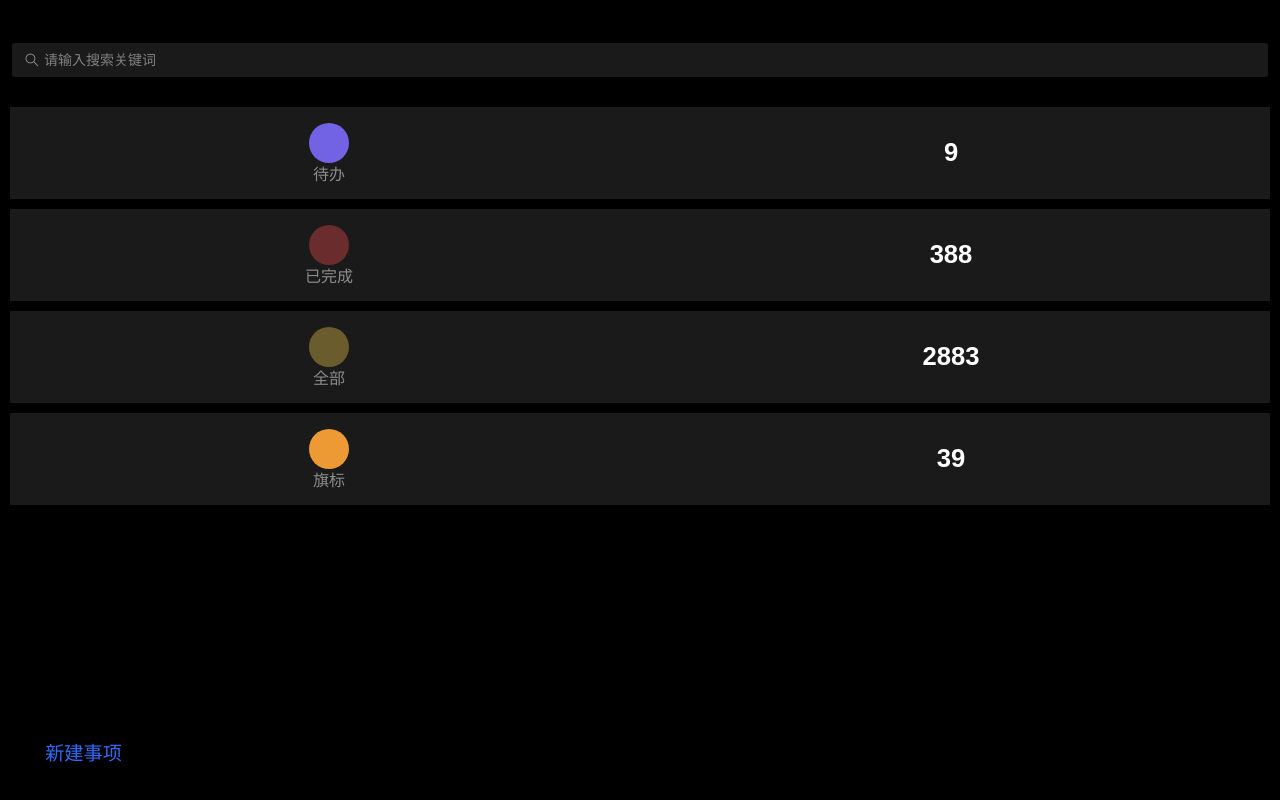
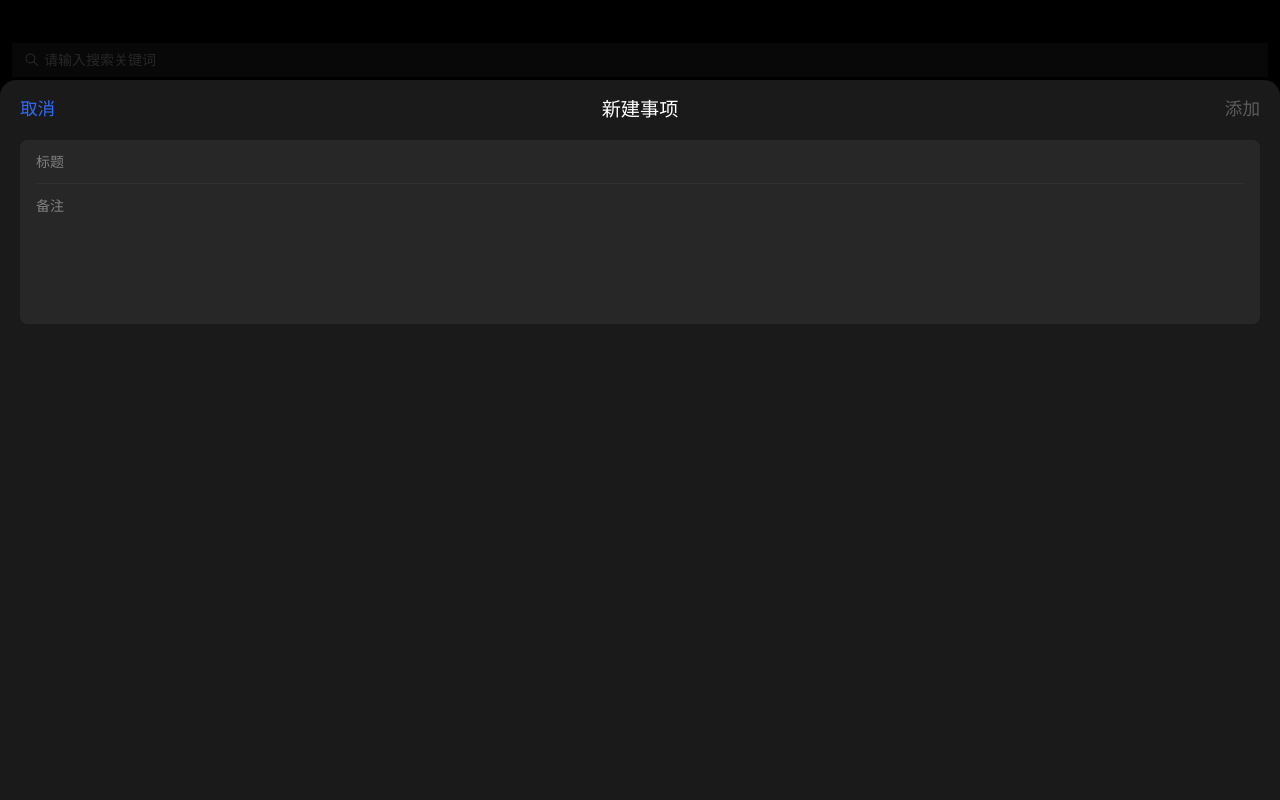
Before and after one commit to huabingtao/vue3-memo, a Vue app: page /#/ in a window 1280 px wide. Built offline with nearby package versions, Linux system fonts and the light colour scheme.

Commit message:
feat: 新建事项页面ui完成

```diff
--- a/src/assets/style/minxin.scss
+++ b/src/assets/style/minxin.scss
@@ -26,12 +26,13 @@
   }
 }
 
-//获取字体颜色
-@mixin font_color($color) {
+//获取颜色
+@mixin color($color) {
   @include themeify {
     color: themed($color) !important;
   }
 }
+
 
 //获取边框颜色
 @mixin border_color($color) {
@@ -39,3 +40,10 @@
     border-color: themed($color) !important;
   }
 }
+
+// 获取光标颜色
+@mixin caret_color($color) {
+  @include themeify {
+    caret-color: themed($color) !important;
+  }
+}
--- a/src/assets/style/themes.scss
+++ b/src/assets/style/themes.scss
@@ -5,10 +5,16 @@ $themes: (
     color-gird-bg: #fff,
     color-count: #000,
     color-text: #878787,
-    color-search-text: #3477f5,
+    color-caret: #3477f5,
+    color-search-text: #000,
     color-search-bg: #e0dfe4,
     color-search-icon: #767676,
     color-search-placeholder: #808082,
+    color-create-bg: #f0eff4,
+    color-create-text: #000,
+    color-create-text-d: #bfbfbf,
+    color-create-line: #c9c9c9,
+    color-create-input-bg: #fff,
     color-text-d: rgba(255, 255, 255, 0.3),
     color-text-l: rgba(255, 255, 255, 0.5),
     color-text-ll: rgba(255, 255, 255, 0.8),
@@ -19,10 +25,16 @@ $themes: (
     color-gird-bg: #1a1a1a,
     color-count: #fff,
     color-text: #8c8c8c,
+    color-caret: #fff,
     color-search-text: #fff,
     color-search-bg: #1a1a1a,
     color-search-icon: #929292,
     color-search-placeholder: #808082,
+    color-create-bg: #1a1a1a,
+    color-create-text: #fff,
+    color-create-text-d: #5c5c5c,
+    color-create-line: #393939,
+    color-create-input-bg: #272727,
     color-text-d: rgba(255, 255, 255, 0.3),
     color-text-l: rgba(255, 255, 255, 0.5),
     color-text-ll: rgba(255, 255, 255, 0.8),
--- a/src/components/add-btn/add-btn.vue
+++ b/src/components/add-btn/add-btn.vue
@@ -1,5 +1,5 @@
 <template>
-  <div class="btn">
+  <div class="btn" @click="onClick">
     <div class="btn-icon">
       <svg class="icon svg-icon" aria-hidden="true">
         <use xlink:href="#icon-add"></use>
@@ -10,7 +10,13 @@
 </template>
 
 <script>
-export default {};
+export default {
+  methods:{
+    onClick(){
+      this.$emit('onClick')
+    }
+  }
+};
 </script>
 
 <style lang="scss" scoped>
@@ -22,7 +28,7 @@ export default {};
   height: 32px;
 	display: flex;
 	align-items: center;
-  @include font_color("color-blue");
+  @include color("color-blue");
 	.btn-icon{
 		width: 32px;
 		height: 32px;
--- a/src/components/grid/grid.vue
+++ b/src/components/grid/grid.vue
@@ -57,13 +57,14 @@ export default {
 <style lang="scss">
 @import "@/assets/style/minxin.scss";
 .van-grid-item__content{
+  padding: 16px 8px;
   @include background_color("color-gird-bg")
 }
 .grid-wrap{
 	--van-border-color: transparent;
   .van-grid-item{
     .grid-icon-content{
-      margin-bottom: 4px;
+      margin-bottom: 14px;
     }
     &:nth-child(1){
       .grid-icon-content{
@@ -112,7 +113,7 @@ export default {
     }
 	}
   .grid-item-title{
-    @include font_color("color-text")
+    @include color("color-text")
   }
 	.grid-count{
 		flex: 0 1 50%;
@@ -121,7 +122,7 @@ export default {
 		justify-content: center;
 		font-size: 1.6rem;
     font-weight: bold;
-    @include font_color("color-count")
+    @include color("color-count")
 	}
 }
 
--- a/src/components/top-search/top-search.vue
+++ b/src/components/top-search/top-search.vue
@@ -39,10 +39,11 @@ export default {
 .search{
   margin-bottom:20px;
   .van-field__control{
-    @include font_color("color-search-text");
+    @include caret_color("color-caret");
+    @include color("color-search-text");
   }
   .van-field__left-icon .van-icon{
-    @include font_color("color-search-icon");
+    @include color("color-search-icon");
   }
   .van-search{
     @include background_color("color-home-bg");
@@ -51,7 +52,7 @@ export default {
     @include background_color("color-search-bg");
   }
   input::-webkit-input-placeholder { /* WebKit browsers 适配谷歌 */
-    @include font_color("color-search-placeholder");
+    @include color("color-search-placeholder");
   }
 }
 
--- a/src/main.ts
+++ b/src/main.ts
@@ -4,10 +4,10 @@ import router from './router'
 import store from './store'
 import '@/assets/style/index.scss'
 
-import { Button, Search, Field, Grid, GridItem, Switch, Icon } from 'vant';
+import { Button, Search, Field, Grid, GridItem, Switch, Icon, Popup, CellGroup } from 'vant';
 
 const Vue = createApp(App)
 
-Vue.use(Grid).use(GridItem).use(Button).use(Search).use(Field).use(Switch).use(Icon)
+Vue.use(Grid).use(GridItem).use(Button).use(Search).use(Field).use(Switch).use(Icon).use(Popup).use(CellGroup)
 
 Vue.use(store).use(router).mount('#app')
--- a/src/router/index.ts
+++ b/src/router/index.ts
@@ -5,15 +5,12 @@ const routes: Array<RouteRecordRaw> = [
   {
     path: '/',
     name: 'home',
-    component: HomeView
-  },
-  {
-    path: '/about',
-    name: 'about',
-    // route level code-splitting
-    // this generates a separate chunk (about.[hash].js) for this route
-    // which is lazy-loaded when the route is visited.
-    component: () => import(/* webpackChunkName: "about" */ '../views/AboutView.vue')
+    component: HomeView,
+    // children:[{
+    //   path: '/create',
+    //   name: 'create',
+    //   component: () => import(/* webpackChunkName: "about" */ '../views/createView/createView.vue')
+    // }]
   }
 ]
 
--- a/src/views/AboutView.vue
+++ /dev/null
@@ -1,5 +0,0 @@
-<template>
-  <div class="about">
-    <h1>This is an about page</h1>
-  </div>
-</template>
--- a/src/views/HomeView.vue
+++ b/src/views/HomeView.vue
@@ -3,8 +3,10 @@
     <switch-theme></switch-theme>
     <top-search v-model="query" @submit="submit"></top-search>
     <grid></grid>
-    <add-btn></add-btn>
+    <add-btn @onClick="openCreateView"></add-btn>
+    <create-view ref="createRef"></create-view>
     <!-- <list :list="list"></list> -->
+    <router-view></router-view>
   </div>
 </template>
 
@@ -17,6 +19,7 @@ import SwitchTheme from '@/components/switch-theme/switch-theme.vue';
 import TopSearch from '@/components/top-search/top-search.vue';
 import { computed, defineComponent, ref } from 'vue';
 import { useStore } from 'vuex'
+import CreateView from './createView/createView.vue';
 
 
 
@@ -27,10 +30,13 @@ export default defineComponent({
     List,
     Grid,
     SwitchTheme,
-    AddBtn
+    AddBtn,
+    CreateView
   },
   setup(){
+
     const query = ref("")
+    const createRef = ref(null)
     const store = useStore()
     const list = computed(() => store.state.list)
     console.log("list:",list);
@@ -44,9 +50,16 @@ export default defineComponent({
 
       localStorage.setItem(LIST_KEY,JSON.stringify(clist))
     }
+
+    const openCreateView = () => {
+      //@ts-ignore
+      createRef?.value?.show()
+    }
     return{
+      createRef,
       query,
       submit,
+      openCreateView,
       list
     }
   }
--- /dev/null
+++ b/src/views/createView/createView.vue
@@ -0,0 +1,120 @@
+<template>
+  <van-popup
+    v-model:show="visible"
+    round
+    position="bottom"
+    teleport="#app"
+    :style="{ height: '90%' }"
+  >
+    <div class="create">
+      <div class="create-head">
+        <div class="cancel" @click="toggleCreateModal">取消</div>
+        <div class="title">新建事项</div>
+        <div class="add">添加</div>
+      </div>
+      <div class="create-field">
+        <van-cell-group inset>
+          <van-field class="create-input" v-model="title" placeholder="标题" />
+          <van-field
+            class="create-input"
+            v-model="remark"
+            rows="5"
+            autosize
+            type="textarea"
+            placeholder="备注"
+            show-word-limit
+          />
+        </van-cell-group>
+        <!-- <div class="field-title"></div>
+      <dic class="field-remark"></dic> -->
+      </div>
+    </div>
+  </van-popup>
+</template>
+
+<script>
+import { ref } from "@vue/reactivity";
+export default {
+  data() {
+    return {
+      title: "",
+      remark: "",
+      sss: true,
+    };
+  },
+  setup() {
+    const visible = ref(true);
+    const toggleCreateModal = () => {
+      visible.value = !visible.value;
+    };
+
+    const show = () => {
+      visible.value = true;
+    };
+
+    const hidden = () => {
+      visible.value = false;
+    };
+    // defineExpose({visible,show,hidden,toggleCreateModal})
+    return {
+      visible,
+      show,
+      hidden,
+      toggleCreateModal,
+    };
+  },
+};
+</script>
+
+<style lang="scss">
+@import "@/assets/style/minxin.scss";
+.create {
+  height: 100%;
+  @include background_color("color-create-bg");
+  padding: 0 20px;
+  .create-input {
+    .van-field__control {
+      @include caret_color("color-caret");
+      @include color("color-search-text");
+    }
+    input::placeholder {
+      @include color("color-search-placeholder");
+    }
+    textarea::placeholder {
+      @include color("color-search-placeholder");
+    }
+  }
+
+  .create-head {
+    height: 60px;
+    display: flex;
+    align-items: center;
+    justify-content: space-between;
+    .cancel {
+      @include color("color-blue");
+      font-size: 1.1rem;
+    }
+    .title {
+      @include color("color-create-text");
+      font-size: 1.2rem;
+    }
+    .add {
+      @include color("color-create-text-d");
+      font-size: 1.1rem;
+    }
+  }
+  .van-cell-group--inset {
+    margin: 0;
+    @include background_color("color-create-input-bg");
+  }
+  .van-cell {
+    &::after {
+      @include border_color("color-create-line");
+    }
+    @include background_color("color-create-input-bg");
+  }
+}
+.van-popup {
+  background: transparent;
+}
+</style>
```
